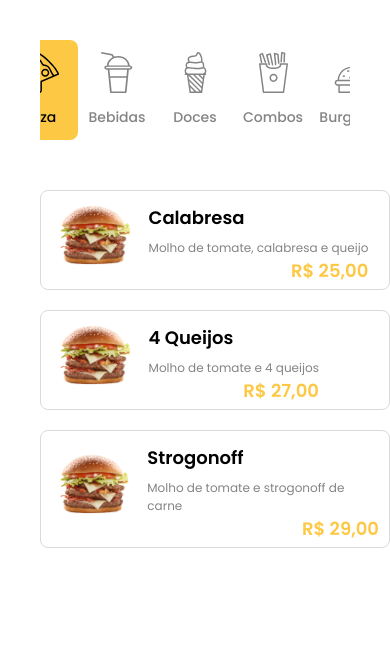
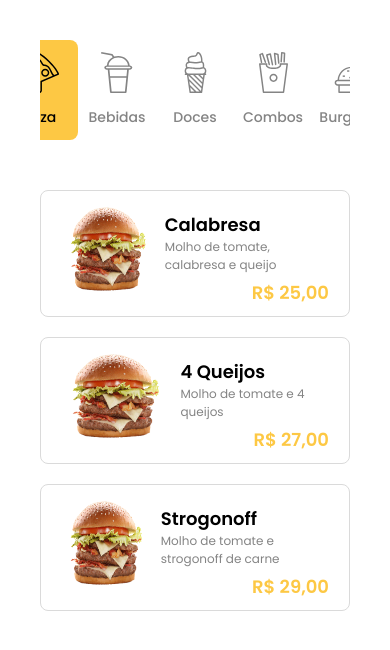
Before and after one commit to romulosous/restaurante, a Vue app: page / in a window 390 px wide. Shown: the top 650 px of the page. Built offline with nearby package versions, Linux system fonts and the light colour scheme; data requests are answered from the project's data file.

Commit message:
align card content

```diff
--- a/src/components/Item.vue
+++ b/src/components/Item.vue
@@ -44,6 +44,8 @@ export default {
   position: relative;
   margin: 20px;
   padding: 20px;
+  display: flex;
+  flex-direction: column;
 }
 
 .item--tag {
@@ -67,7 +69,7 @@ export default {
 .item--name {
   font-weight: 600;
   font-size: 18px;
-  margin: 8px auto;
+  margin: 0;
 }
 
 .item--description {
@@ -75,6 +77,14 @@ export default {
   font-weight: 300;
   font-size: 12px;
   margin: 0;
+}
+
+.item .content {
+  height: 100%;
+  display: flex;
+  flex-direction: column;
+  justify-content: space-between;
+  margin-top: 10px;
 }
 
 .item--price {
@@ -91,25 +101,30 @@ export default {
     height: fit-content;
     border: 1px solid var(--light-grey);
     display: flex;
+    flex-direction: row;
     margin: 10px 0;
-    padding: 5px 10px;
+    padding: 10px 20px;
   }
 
   .item--img {
-    height: 60px;
+    height: 86px;
     order: 0;
     margin: 0 0 10px 0;
   }
 
   .item--price {
     text-align: right;
-    margin: 0 auto;
+    margin: 5px 0 0 auto;
   }
 
   .item--tag {
     position: static;
     order: 1;
     width: fit-content;
+  }
+
+  .content {
+    flex-grow: 1;
   }
 
   .container {
--- a/src/components/ItemsList.vue
+++ b/src/components/ItemsList.vue
@@ -61,7 +61,8 @@ export default {
 @media screen and (max-width: 767px) {
   .items-list {
     flex-wrap: wrap;
-    margin: 20px;
+    margin: 0px;
+    padding: 20px;
   }
 }
 </style>
```
